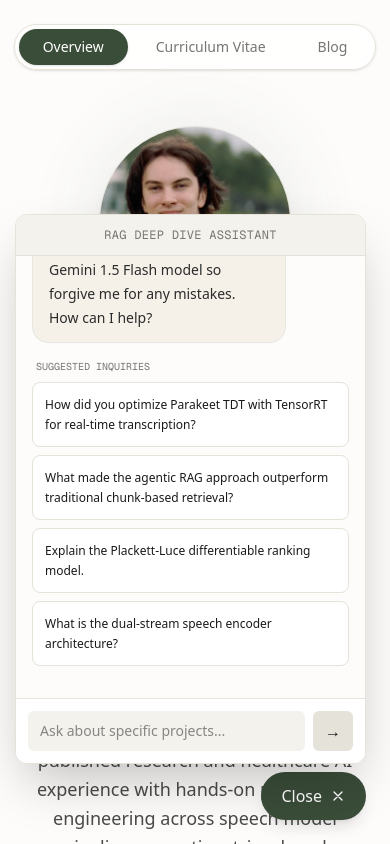
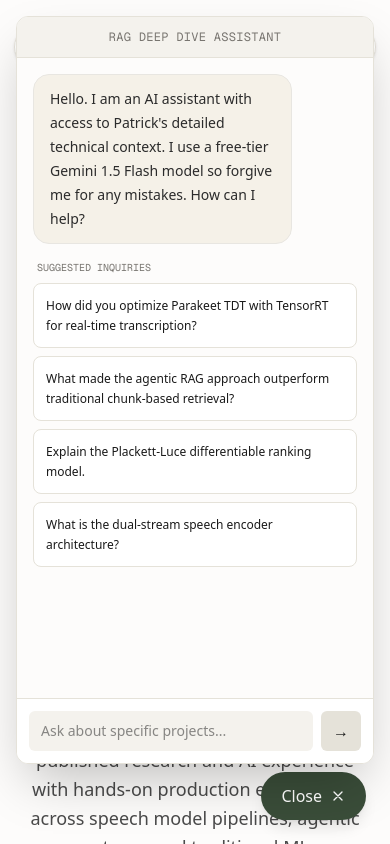
Before and after one commit to pherber3/personal-portfolio-website, a Next.js app: page / in a window 390 px wide. Both pictures are taken after a click on the button "Ask AI Assistant". Shown: the top 844 px of the page. Built offline with nearby package versions, Linux system fonts and the light colour scheme.

Commit message:
fix mobile chat layout

```diff
--- a/app/components/ChatBot.tsx
+++ b/app/components/ChatBot.tsx
@@ -117,7 +117,7 @@ export default function ChatBot() {
       </div>
 
       {isOpen && (
-        <div className="fixed bottom-20 right-6 w-[90vw] md:w-[400px] h-[550px] bg-white rounded-xl shadow-2xl border border-[#E5E2D9] flex flex-col z-50 overflow-hidden animate-in slide-in-from-bottom-4 fade-in duration-200">
+        <div className="fixed inset-4 bottom-20 md:inset-auto md:bottom-20 md:right-6 md:w-[400px] md:h-[550px] bg-white rounded-xl shadow-2xl border border-[#E5E2D9] flex flex-col z-50 overflow-hidden animate-in slide-in-from-bottom-4 fade-in duration-200">
           <div className="bg-[#F4F2ED] p-3 border-b border-[#E5E2D9] text-xs font-mono text-[#787570] text-center uppercase tracking-wide">
             RAG Deep Dive Assistant
           </div>
--- a/app/components/ChatMessage.tsx
+++ b/app/components/ChatMessage.tsx
@@ -14,7 +14,7 @@ export default function ChatMessage({ role, content }: ChatMessageProps) {
   return (
     <div className={`flex ${isUser ? 'justify-end' : 'justify-start'} mb-4`}>
       <div
-        className="max-w-[80%] rounded-2xl px-4 py-3"
+        className="max-w-[80%] rounded-2xl px-4 py-3 overflow-hidden"
         style={
           isUser
             ? { background: '#3A4D39', color: '#FFFFFF' }
@@ -24,7 +24,7 @@ export default function ChatMessage({ role, content }: ChatMessageProps) {
         {isUser ? (
           <p className="text-sm leading-relaxed whitespace-pre-wrap">{content}</p>
         ) : (
-          <div className="prose prose-sm max-w-none prose-p:text-[#2B2B2B] prose-strong:text-[#2B2B2B] prose-strong:font-semibold prose-a:text-[#8B9A7E] prose-a:underline prose-li:text-[#2B2B2B] prose-ul:text-[#2B2B2B] prose-ol:text-[#2B2B2B]" style={{ color: '#2B2B2B' }}>
+          <div className="prose prose-sm max-w-none break-words overflow-x-auto prose-p:text-[#2B2B2B] prose-strong:text-[#2B2B2B] prose-strong:font-semibold prose-a:text-[#8B9A7E] prose-a:underline prose-li:text-[#2B2B2B] prose-ul:text-[#2B2B2B] prose-ol:text-[#2B2B2B]" style={{ color: '#2B2B2B' }}>
             <ReactMarkdown remarkPlugins={[remarkGfm, remarkMath]} rehypePlugins={[rehypeKatex]}>
               {content}
             </ReactMarkdown>
--- a/app/data/experience.ts
+++ b/app/data/experience.ts
@@ -16,7 +16,7 @@ export const experiences: Experience[] = [
     summary: "Building production speech and ML systems for a regulated insurance sales platform. Designed and deployed real-time and batch transcription backends using NVIDIA Parakeet TDT v3 with custom TensorRT inference, domain language models, and evaluation metrics built around compliance accuracy. Also leading initiatives across voice AI, automated compliance monitoring, multi-objective optimization, and RAG infrastructure.",
     details: [
       "**Real-Time Streaming Transcription:** Designed and built production transcription backend serving live calls with async gRPC and custom TensorRT-compiled Parakeet TDT v3. Achieved 5.6x end-to-end speedup over NeMo PyTorch (261ms avg latency per GPU at 25 concurrent stereo calls with full fusion). Scales horizontally via AWS ECS/ALB. ~9x cheaper than the enterprise transcription alternative",
-      "**Batch Transcription & Domain Language Model:** Replaced WhisperX with customized Parakeet for offline call processing. Trained 6-gram KenLM domain language model on curated call transcripts with shallow fusion and GPU phrase boosting, reducing WER from 18.3% to 16.2%. Built custom evaluation framework (content WER, rare word WER, BERTScore, domain keyword accuracy). Achieved 91% agreement with human QA graders, matching the enterprise model. 73% faster transcription, 275x lower cost",
+      "**Batch Transcription & Domain Language Model:** Replaced WhisperX with customized Parakeet for offline call processing. Trained 6-gram KenLM domain language model on curated call transcripts with shallow fusion and GPU phrase boosting, reducing WER from 18.3% to 16.2%. Built custom evaluation framework (content WER, rare word WER, BERTScore, domain keyword accuracy). Achieved 91% AQA agreement with human QA graders, matching the enterprise model. 73% faster transcription, 275x lower cost",
       "**Voice AI Agent:** Identified agents spending significant time on routine support (1,000+ voicemails/2 weeks for 66 agents). Built AI voice agent from business case through production deployment. Reduced human-required support requests by 70% and first-word latency by 85% via ONNX/TensorRT optimization of the speech pipeline",
       "**Automated Quality Assurance:** Designed serverless LLM-based compliance system (AWS Lambda) achieving 99% call coverage with structured YAML output for token efficiency. Built layered error taxonomy and confidence prediction model",
       "**Multi-Objective Optimization:** Replaced intractable discrete search (10¹⁹ parameter space) with differentiable optimization using Plackett-Luce ranking model and PPO-style trust regions, achieving 3–5% top-3 plan sales improvement with 11x training speedup",
--- a/app/page.tsx
+++ b/app/page.tsx
@@ -74,7 +74,7 @@ export default function Home() {
 
                   <div className="prose prose-lg text-[#4A4A4A] max-w-2xl leading-relaxed">
                     <p>
-                      Specializing in performance-optimized ML systems and novel architecture research, from custom TensorRT inference to training multimodal transformers and creating tensor decomposition algorithms. Combining published research and healthcare AI experience with hands-on production engineering across speech model pipelines, agentic retrieval, and traditional ML.
+                      Specializing in performance-optimized ML systems and novel architecture research, from custom TensorRT inference to training multimodal transformers and creating tensor decomposition algorithms. Combining published research and AI experience with hands-on production engineering across speech model pipelines, agentic systems, and traditional ML.
                     </p>
                   </div>
                 </div>
```
